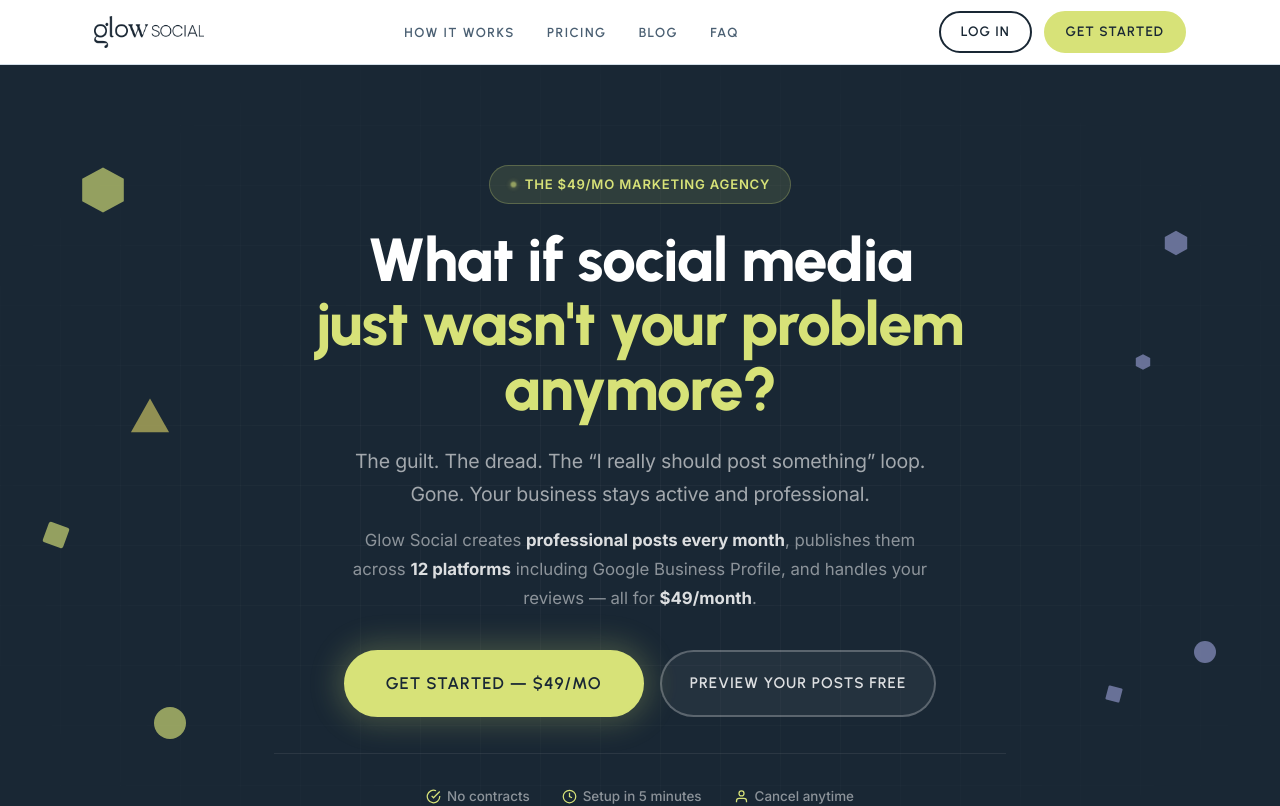
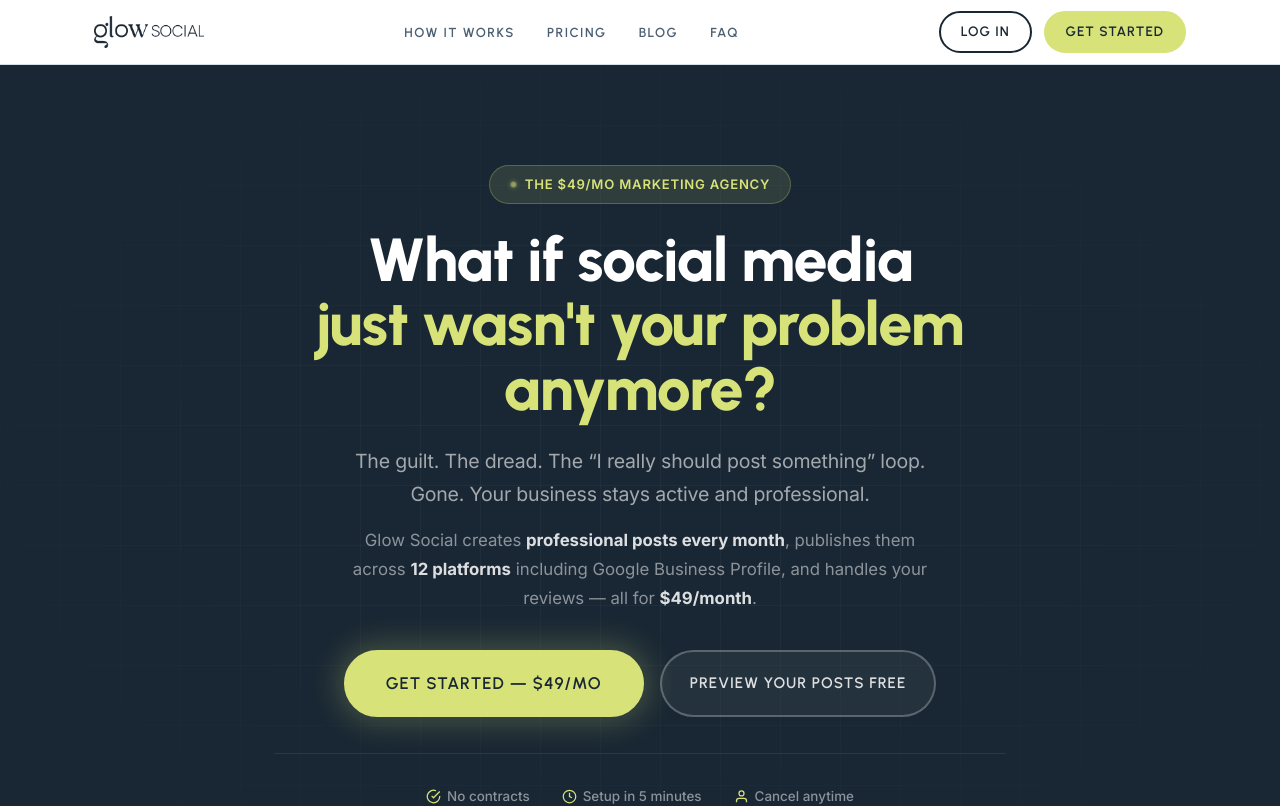
Before and after one commit to glowsocial/glowsocial.com, a Next.js app: page / in a window 1280 px wide. Shown: the top 806 px of the page. Built offline with nearby package versions, Linux system fonts and the light colour scheme.

Commit message:
style: remove decorative shapes — clean navy hero, copy carries it

```diff
--- a/app/page.js
+++ b/app/page.js
@@ -63,56 +63,7 @@ export default function HomePage() {
       {/* ============ HERO — Emotional trigger first ============ */}
       <section className="hero">
         <div className="hero-grid" aria-hidden="true" />
-        <div className="hero-icons" aria-hidden="true">
-          {/* Large hexagon — lime */}
-          <div className="hero-icon">
-            <svg width="52" height="52" viewBox="0 0 60 60" fill="none">
-              <polygon points="30,4 54,17 54,43 30,56 6,43 6,17" fill="#d7e278"/>
-            </svg>
-          </div>
-          {/* Small hexagon — purple */}
-          <div className="hero-icon">
-            <svg width="28" height="28" viewBox="0 0 60 60" fill="none">
-              <polygon points="30,4 54,17 54,43 30,56 6,43 6,17" fill="#9399cc"/>
-            </svg>
-          </div>
-          {/* Medium square (rotated 45°) — lime */}
-          <div className="hero-icon">
-            <svg width="36" height="36" viewBox="0 0 60 60" fill="none">
-              <rect x="12" y="12" width="36" height="36" rx="4" fill="#d7e278" transform="rotate(20 30 30)"/>
-            </svg>
-          </div>
-          {/* Small circle — purple */}
-          <div className="hero-icon">
-            <svg width="22" height="22" viewBox="0 0 40 40" fill="none">
-              <circle cx="20" cy="20" r="20" fill="#9399cc"/>
-            </svg>
-          </div>
-          {/* Large triangle — lime dark */}
-          <div className="hero-icon">
-            <svg width="44" height="44" viewBox="0 0 60 60" fill="none">
-              <polygon points="30,6 56,52 4,52" fill="#d2c964"/>
-            </svg>
-          </div>
-          {/* Tiny hexagon — purple */}
-          <div className="hero-icon">
-            <svg width="18" height="18" viewBox="0 0 60 60" fill="none">
-              <polygon points="30,4 54,17 54,43 30,56 6,43 6,17" fill="#9399cc"/>
-            </svg>
-          </div>
-          {/* Medium circle — lime */}
-          <div className="hero-icon">
-            <svg width="32" height="32" viewBox="0 0 40 40" fill="none">
-              <circle cx="20" cy="20" r="20" fill="#d7e278"/>
-            </svg>
-          </div>
-          {/* Small rotated square — purple */}
-          <div className="hero-icon">
-            <svg width="24" height="24" viewBox="0 0 60 60" fill="none">
-              <rect x="12" y="12" width="36" height="36" rx="3" fill="#9399cc" transform="rotate(15 30 30)"/>
-            </svg>
-          </div>
-        </div>
+
         <div className="container hero-centered">
           <span className="hero-badge">
             <span className="badge-dot"></span>
```
